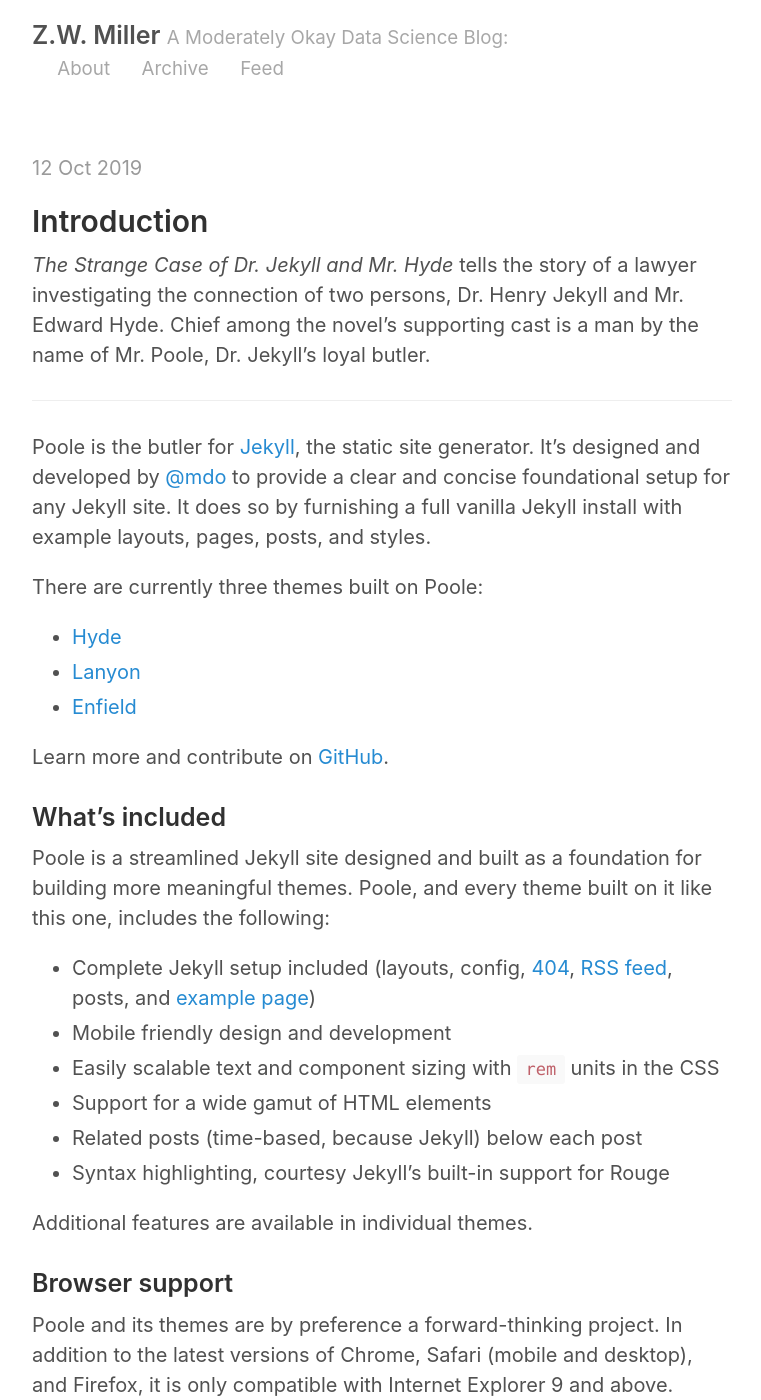
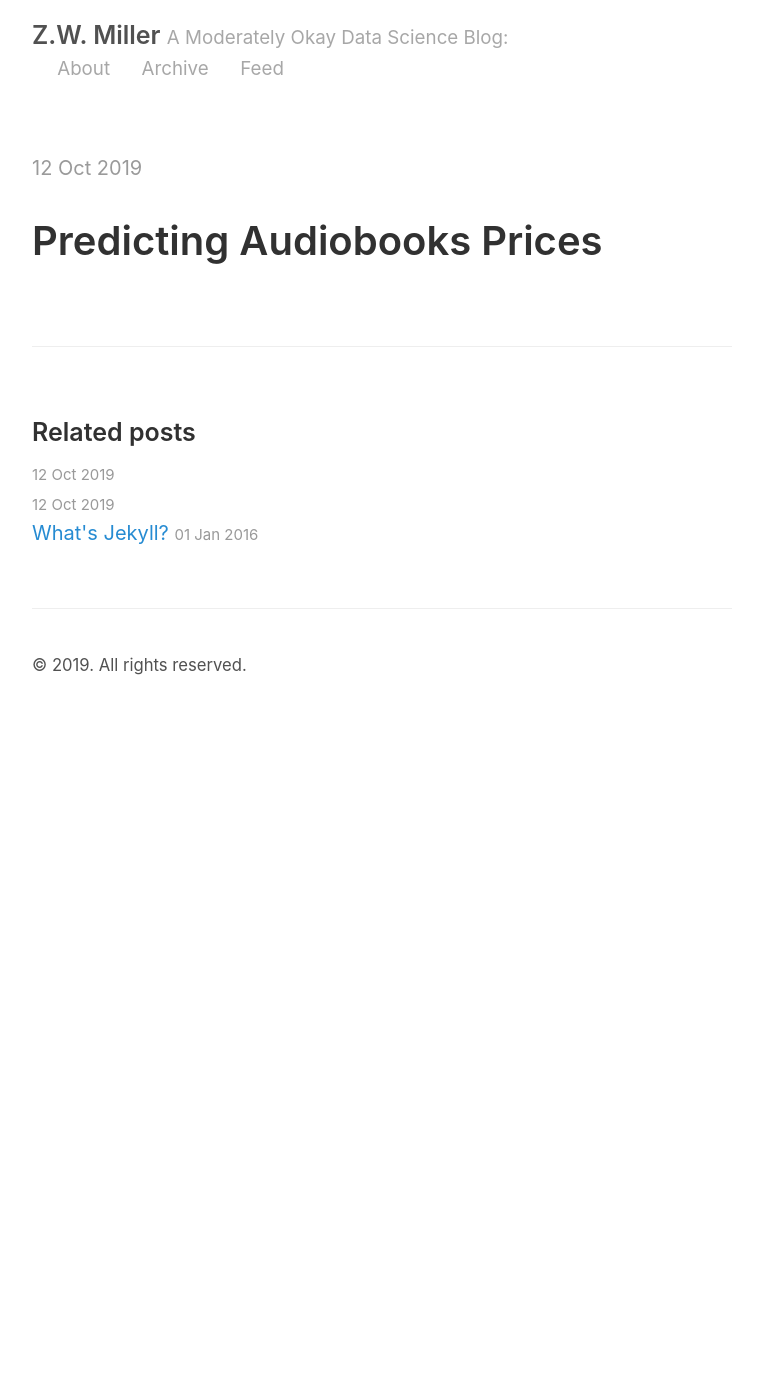
Before and after one commit to arwa1551/arwa1551.github.io, a Jekyll site: the page built from _posts/2019-09-29-Project_2.md, in a window 1280 px wide and 1400 px high. Shown: the whole window, without its empty margins (258-1019 px from the left). Built offline with Jekyll 4.4.1, drawn with Linux system fonts in a browser that asks for light colours; our own code applies the rules of GitHub Pages for plain Markdown files; some of the changed text lies outside the part shown.

Commit message:
Update 2019-09-29-Project_2.md

```diff
--- a/_posts/2019-09-29-Project_2.md
+++ b/_posts/2019-09-29-Project_2.md
@@ -3,41 +3,4 @@
 title: Project 2: Predicting Audiobooks Prices
 ---
 
-## Introduction
-
-*The Strange Case of Dr. Jekyll and Mr. Hyde* tells the story of a lawyer investigating the connection of two persons, Dr. Henry Jekyll and Mr. Edward Hyde. Chief among the novel's supporting cast is a man by the name of Mr. Poole, Dr. Jekyll's loyal butler.
-
------
-
-Poole is the butler for [Jekyll](http://jekyllrb.com), the static site generator. It's designed and developed by [@mdo](https://twitter.com/mdo) to provide a clear and concise foundational setup for any Jekyll site. It does so by furnishing a full vanilla Jekyll install with example layouts, pages, posts, and styles.
-
-There are currently three themes built on Poole:
-
-* [Hyde](http://hyde.getpoole.com)
-* [Lanyon](http://lanyon.getpoole.com)
-* [Enfield](http://enfield.getpoole.com)
-
-Learn more and contribute on [GitHub]({{ site.github.repo }}).
-
-### What's included
-
-Poole is a streamlined Jekyll site designed and built as a foundation for building more meaningful themes. Poole, and every theme built on it like this one, includes the following:
-
-* Complete Jekyll setup included (layouts, config, [404]({{ site.baseurl }}/404.html), [RSS feed]({{ site.baseurl }}/atom.xml), posts, and [example page]({{ site.baseurl }}/about))
-* Mobile friendly design and development
-* Easily scalable text and component sizing with `rem` units in the CSS
-* Support for a wide gamut of HTML elements
-* Related posts (time-based, because Jekyll) below each post
-* Syntax highlighting, courtesy Jekyll's built-in support for Rouge
-
-Additional features are available in individual themes.
-
-### Browser support
-
-Poole and its themes are by preference a forward-thinking project. In addition to the latest versions of Chrome, Safari (mobile and desktop), and Firefox, it is only compatible with Internet Explorer 9 and above.
-
-### Download
-
-These themes are developed on and hosted with GitHub. Head to the [GitHub repository]({{ site.github.repo }}) for downloads, bug reports, and features requests.
-
-Thanks!
+# Predicting Audiobooks Prices
```
